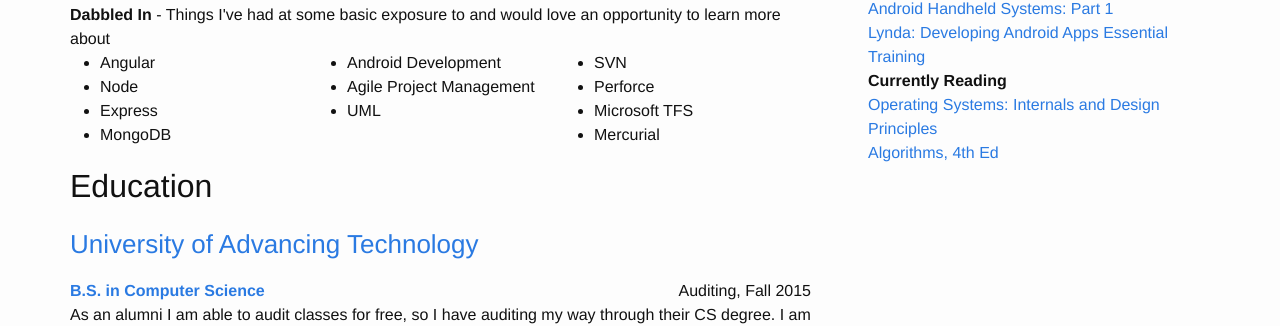
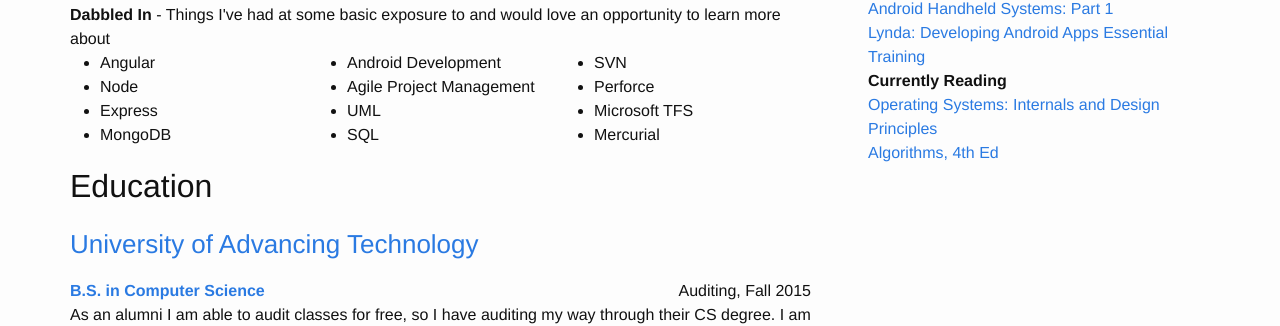
Before and after one commit to TaylorHuston/taylorhuston.github.io, a Jekyll site: the page built from resume.html, in a window 1280 px wide and 900 px high. Shown: the part 407-733 px from the top of the window. Built offline with Jekyll 4.4.1, drawn with Linux system fonts in a browser that asks for light colours.

Commit message:
Update Resume

```diff
--- a/resume.html
+++ b/resume.html
@@ -47,6 +47,7 @@
       <li>Android Development</li>
       <li>Agile Project Management</li>
       <li>UML</li>
+      <li>SQL</li>
     </ul>
     <ul>
       <li>SVN</li>
```
